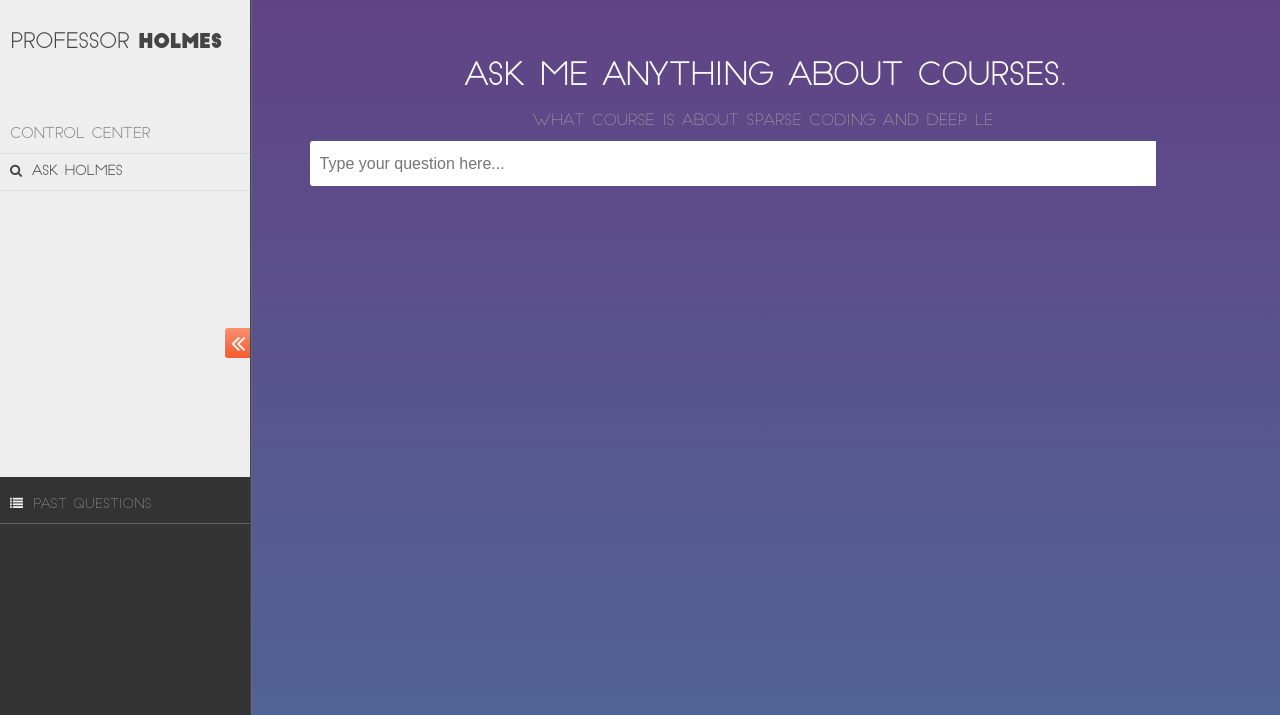
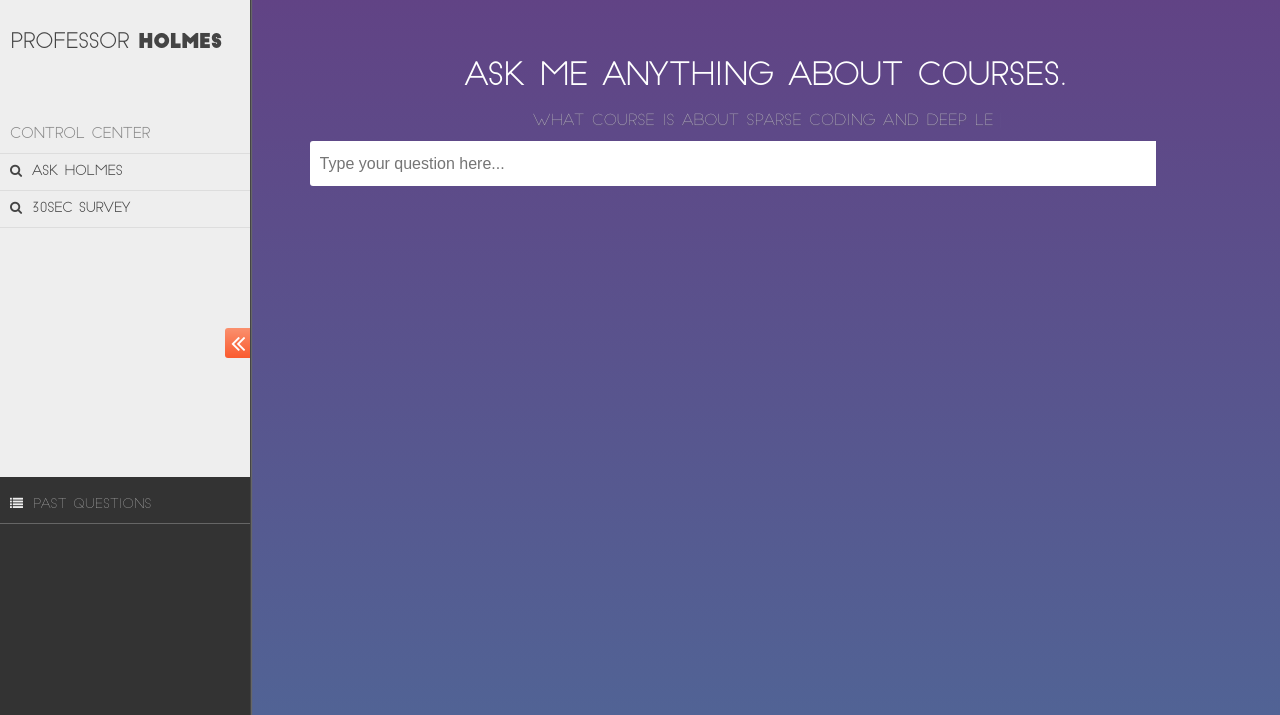
Before and after one commit to JinSun2014/CourseAdvisor, a Django app: template templates/index.html in a window 1280 px wide. Shown: the part 51-766 px from the top of the page. Run offline with Django 3.2, Linux system fonts and the light colour scheme; the template is opened without the code that fills it, so the values that code supplies are empty; parts of the project's set-up code (start-up, migrations or seed data) failed here and were passed over; some libraries are stand-ins or nearby versions.

Commit message:
Add 30sec survey

```diff
--- a/templates/index.html
+++ b/templates/index.html
@@ -38,6 +38,7 @@
 					<li><a href="./"><i class="fa fa-search"></i><span>Ask Holmes</span></a></li>
 					<!-- <li><a href="./schedule"><i class="fa fa-calendar"></i><span>Schedule</span></a></li> -->
 					<!-- <li><a href="#"><i class="fa fa-sign-out"></i><span>Log Out</span></a></li> -->
+					<li><a href=https://www.surveymonkey.com/s/FFZ88QD><i class="fa fa-search"></i><span>30sec Survey</span></a></li>
 				</ul>
 			</nav>
 			<div class="past-questions">
```
